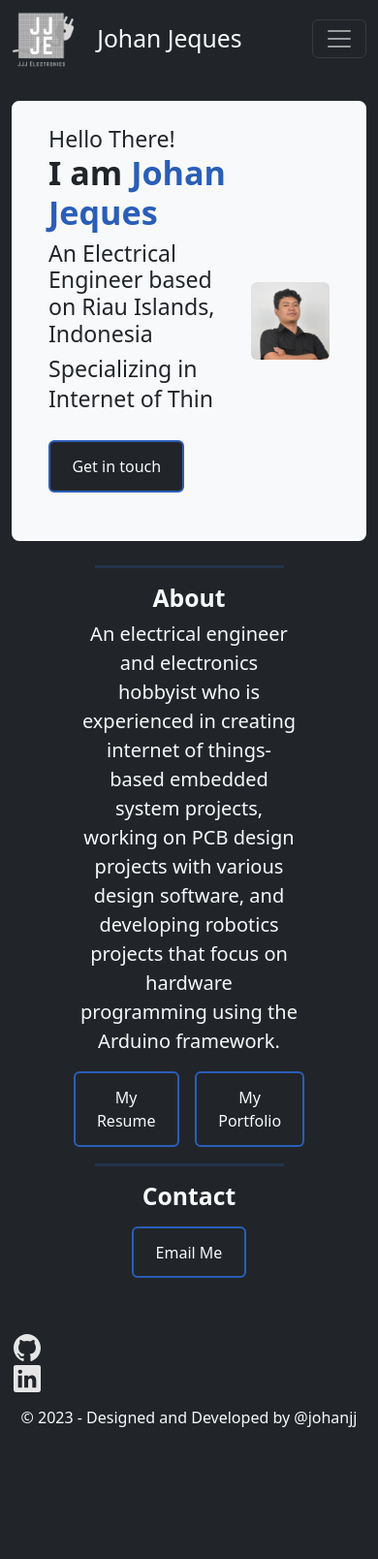
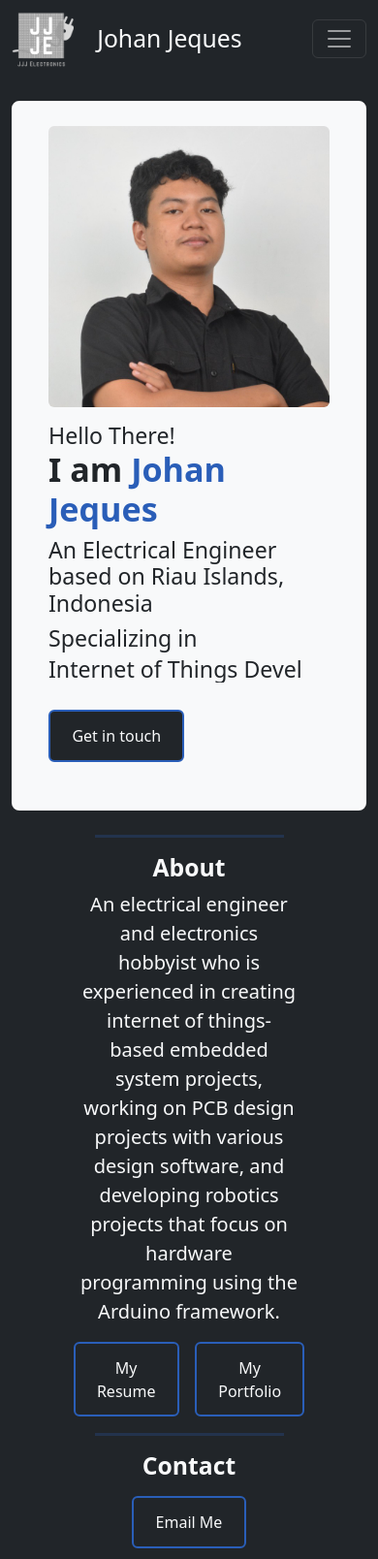
Before and after one commit to Johanjj/web-portfolio-jo, a plain HTML site: page index.html in a window 390 px wide. Shown: the top 1608 px of the page at 97% size. Before the commit the page ends 1486 px from the top, so only its background shows below. Drawn offline with nearby package versions, Linux system fonts and the light colour scheme.

Commit message:
Update responsive design and URL link

```diff
--- a/index.html
+++ b/index.html
@@ -5,7 +5,7 @@
     <meta name="description" content="An electrical engineer and electronics hobbyist who is experienced in creating internet of things-based embedded system projects" />
     <meta
       name="keywords"
-      content="Johan Jeques, Electrical, Electronics, Engineering, Embedded System, Internet of Things, IoT, Web Development, HTML, CSS, Javascript, React, Bootstrap, PHP, Node.js, Python, C/C++, Arduino, UIPath, Git, GitHub"
+      content="Johan Jeques, Electrical, Electronics, Engineering, Embedded System, Internet of Things, IoT, PCB Design, Web Development, HTML, CSS, JavaScript, React, Bootstrap, Figma, PHP, Node.js, MySQL, Python, C/C++, Arduino, UiPath, Git, GitHub"
     />
     <meta name="author" content="Johan Jeques" />
     <meta name="viewport" content="width=device-width, initial-scale=1.0" />
@@ -57,7 +57,10 @@
     <!-- Hero -->
     <section class="container text-light">
       <div class="row align-items-center bg-light text-dark mx-0 my-4 p-4 bg-opacity-100 rounded-3 border border-2 border-white">
-        <div class="col-8">
+        <div class="col-md-4">
+          <img src="/assets/images/jo-headline.jpg" class="img-fluid rounded-2" alt="Headline Photo" />
+        </div>
+        <div class="col-md-8 mt-3">
           <h3 class="fw-light m-auto">Hello There!</h3>
           <h1 class="display-4 fw-bold">I am <span style="color: var(--blue)">Johan Jeques</span></h1>
           <h3 class="fw-light">An Electrical Engineer based on Riau Islands, Indonesia</h3>
@@ -69,9 +72,6 @@
               <span class="btn btn--outline text-bg-dark text-light">Get in touch</span>
             </a>
           </div>
-        </div>
-        <div class="col-4">
-          <img src="/assets/images/jo-headline.jpg" class="img-fluid rounded-2" alt="Headline Photo" />
         </div>
       </div>
     </section>
@@ -89,7 +89,7 @@
         </p>
       </div>
       <div class="center-row">
-        <a href="https://drive.google.com/file/d/1T3mbGDAgDbSkYJ-0FwNlqBkCEmah5NvK/view?usp=drive_link" target="_blank">
+        <a href="https://drive.google.com/file/d/1ko0ZcfVLjMGwo4FuvUIySofzQdvoSDng/view?usp=drive_link" target="_blank">
           <span class="btn btn--outline text-light mx-2">My Resume</span>
         </a>
         <a href="https://drive.google.com/file/d/1biyV5Jl9mfZyu036ZxFciaFxmCpLjXG5/view?usp=drive_link" target="_blank">
@@ -113,12 +113,12 @@
     <!-- End of Contact -->
 
     <!-- Footer -->
-    <footer role="contentinfo" class="container mt-5">
-      <div class="row justify-content-md-center">
-        <a class="col-md-auto" href="https://github.com/johanjj" target="_blank" title="Link to GitHub">
+    <footer role="contentinfo" class="container mt-5" style="text-align: center">
+      <div class="row d-flex justify-content-center">
+        <a class="col-sm-auto" href="https://github.com/johanjj" target="_blank" title="Link to GitHub">
           <img width="32px" height="32px" src="/assets/icons/github.svg" alt="GitHub" />
         </a>
-        <a class="col-md-auto" href="https://www.linkedin.com/in/johanjeques" target="_blank" title="Link to LinkedIn">
+        <a class="col-sm-auto" href="https://www.linkedin.com/in/johanjeques" target="_blank" title="Link to LinkedIn">
           <img width="32px" height="32px" src="/assets/icons/linkedin.svg" alt="LinkedIn" />
         </a>
         <p class="text-light text-center fs-8 py-2 mb-0">&copy; 2023 - Designed and Developed by <a class="nav-link-effect py-1" href="https://github.com/johanjj" target="_blank">@johanjj</a></p>
```
